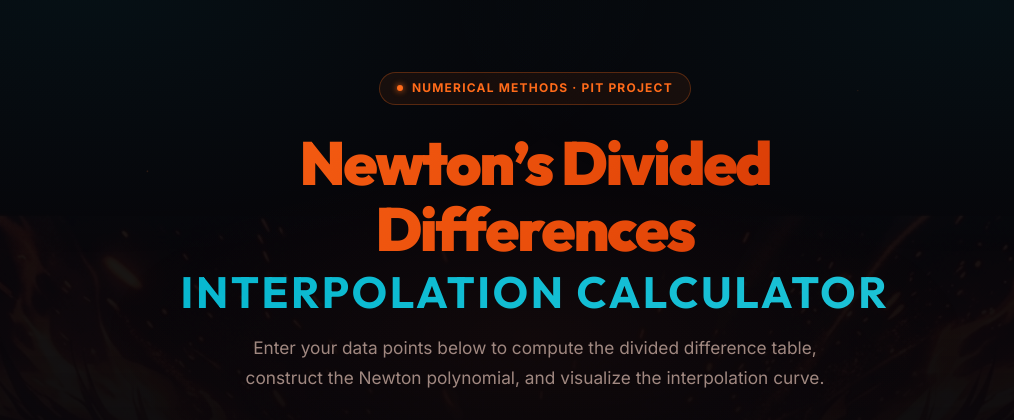
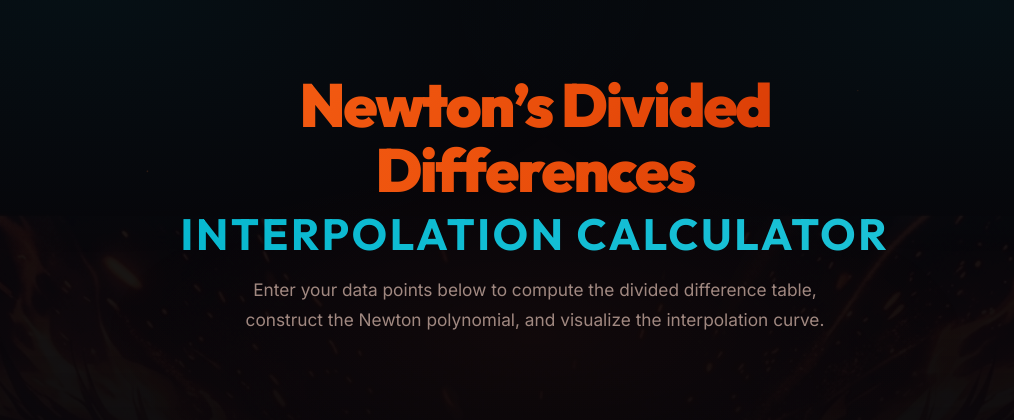
Before and after one commit to kikirit/nm-PIT, a Flask app: page / in a window 1280 px wide. Shown: the part 64-484 px from the top of the page, without its empty margins (105-1119 px from the left). Run offline with Flask 3, Linux system fonts and the light colour scheme.

```diff
--- a/templates/index.html
+++ b/templates/index.html
@@ -37,7 +37,7 @@
 
     <!-- ── Hero ─────────────────────────────────── -->
     <section class="hero fade-in">
-      <div class="hero-badge">Numerical Methods &middot; PIT Project</div>
+
       <h1>
         <span class="hero-title-fire">Newton&rsquo;s Divided</span>
         <span class="hero-title-fire">Differences</span>
@@ -646,7 +646,7 @@
   <footer>
     <div class="footer-container">
       <span class="footer-brand">Newton&rsquo;s Divided Differences Calculator</span>
-      <span class="footer-text">Numerical Methods PIT &middot; <em>BSIT &copy; 2026</em></span>
+      <span class="footer-text">Numerical Methods PIT &middot; <em>BSCPE &copy; 2026</em></span>
     </div>
   </footer>
 
```
Also changed, not shown: Discussionm.png (added), 1 other file.
